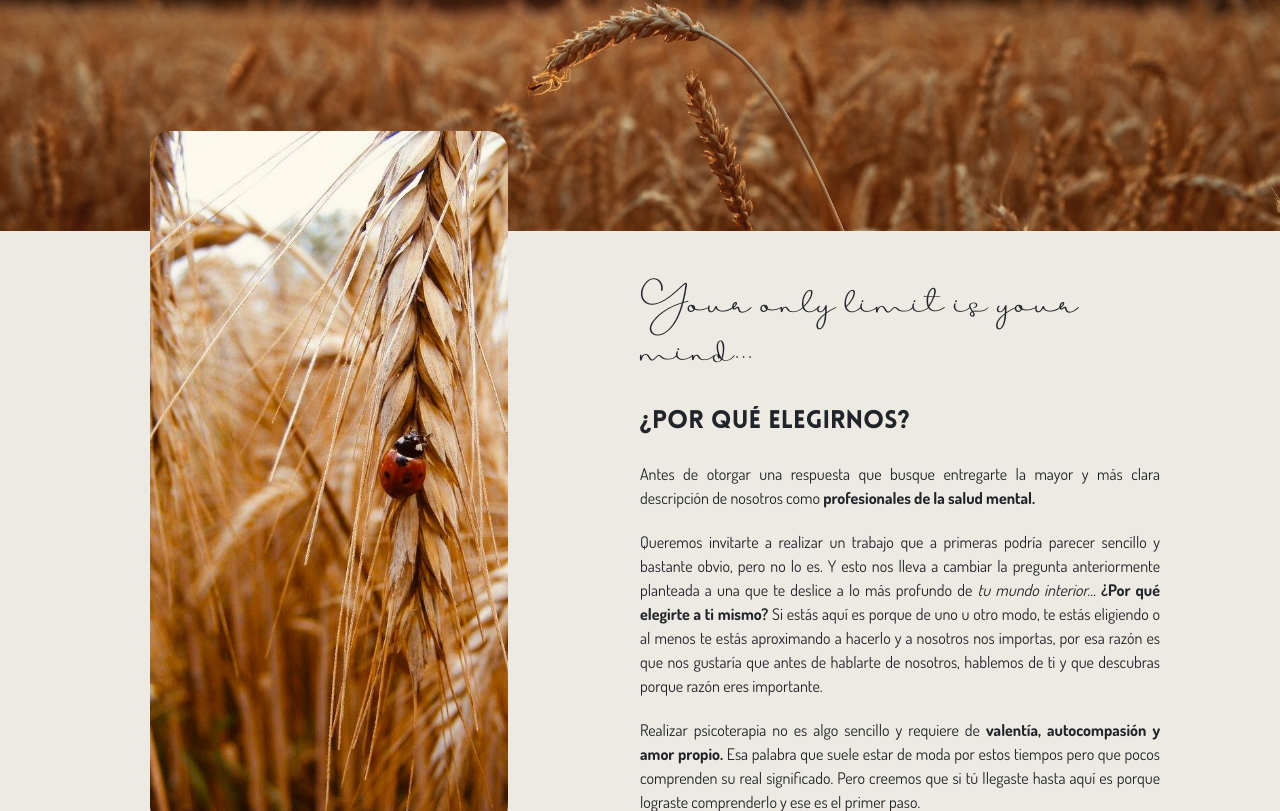
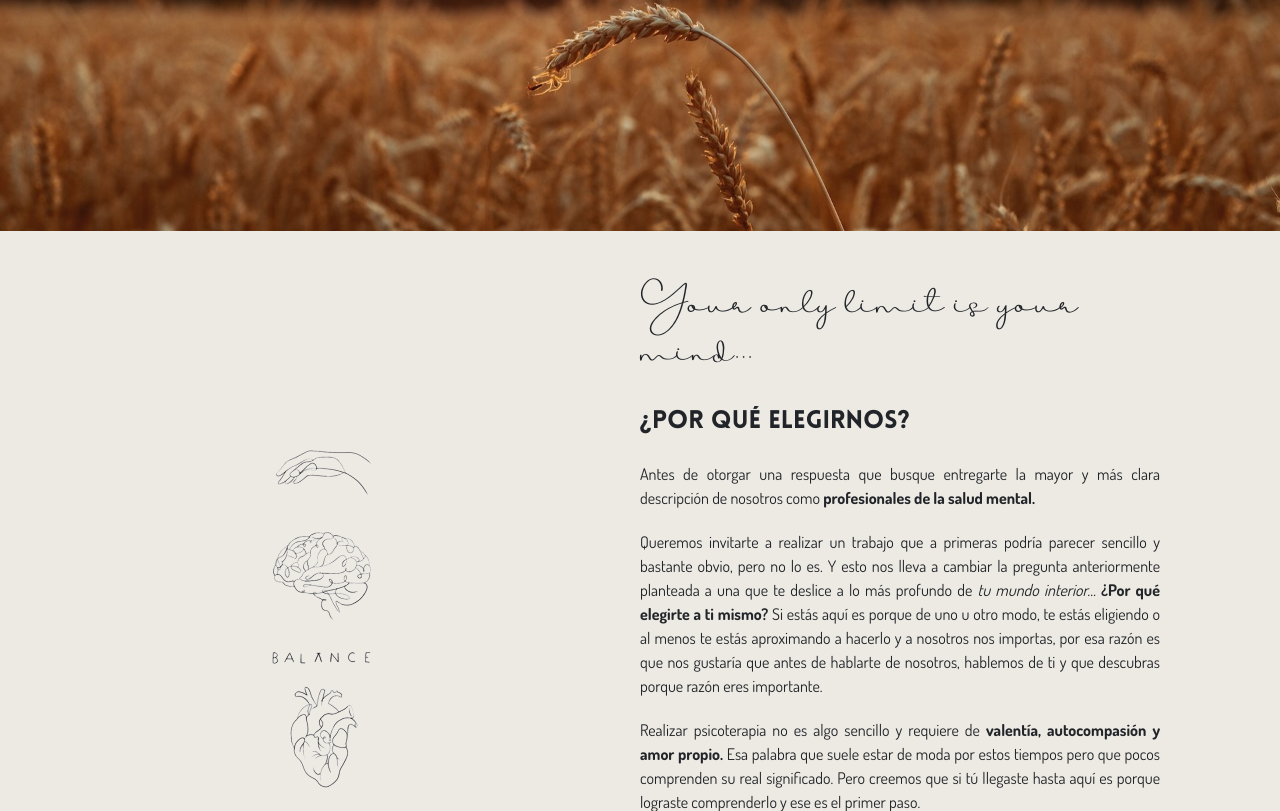
Before and after one commit to FacundoVillarroel/tumundointeriorweb, a React (Create React App) app: page / in a window 1280 px wide. Shown: the part 289-1100 px from the top of the page. Built offline with nearby package versions, Linux system fonts and the light colour scheme.

Commit message:
[feature] - section 1 image changed

```diff
--- a/scss/_section1.scss
+++ b/scss/_section1.scss
@@ -7,7 +7,7 @@
     background-size: cover;
     height: 400px;
     display: flex;
-    .titleContainer{
+    /* .titleContainer{
       position: absolute;
       top: 50%;
       right: 10%;
@@ -36,42 +36,18 @@
         font-family: "beautyDream";
         text-shadow: 1px -1px 0px rgba(0,0,0,1);
       }
-    }
+    } */
   }
   .subtitleContainer{
     display: flex;
-    position: relative;
-    justify-content: space-between;
     padding-top: 50px;
     padding-bottom: 50px;
-    /* .imageSubtitleShadow{
-      z-index: 50;
-      top:-20px;
-      position: absolute;
-      background-color: $almond;
-      height: 620px;
-      width: 28%;
-      margin-left: 170px;
-      border-radius: 20px;
-    } */
     .imageSubtitleContainer{
-      z-index: 100;
-      top:-100px;
-      position: absolute;
-      background-image: url(../src/images/prueba.jpg);
-      background-size: cover;
-      height: 695px;
-      width: 28%;
-      margin-left: 150px;
-      border-radius: 20px;
-      .ImageSubtitle{
-        font-family: "beautyDream";
-        font-size: 30px;
-        margin-left: 50px;
-        margin-top: 50px;
-        color: $cinereous;
-        text-shadow: 1px -1px 0px rgba(0,0,0,1);
-      }
+      min-height: 100%;
+      width: 50%;
+      display: flex;
+      justify-content: center;
+      align-items: center;
     }
   }
   .homeDescriptionContainer{
--- a/src/App.css
+++ b/src/App.css
@@ -82,65 +82,47 @@ html a {
     background-image: url("../src/images/section1Background.jpg");
     background-size: cover;
     height: 400px;
-    display: flex; }
-    .section1Container .imageTitleContainer .titleContainer {
+    display: flex;
+    /* .titleContainer{
       position: absolute;
       top: 50%;
       right: 10%;
       display: flex;
       flex-direction: column;
-      align-items: center; }
-      .section1Container .imageTitleContainer .titleContainer .section1Title {
+      align-items: center;
+      .section1Title{
         font-family: "dosisRegular";
-        color: #e7d7c9;
-        font-size: 50px; }
-      .section1Container .imageTitleContainer .titleContainer .section1Subtitle {
+        color: $almond;
+        font-size: 50px;
+      }
+      .section1Subtitle{
         font-family: "beautyDream";
         padding-top: 10px;
         font-size: 30px;
-        color: #d4b2a7; }
-      .section1Container .imageTitleContainer .titleContainer .homeTitle {
-        color: #a38f85;
-        text-shadow: 1px -1px 0px black;
+        color: $paleDogwood;
+      }
+      .homeTitle{
+        color: $cinereous;
+        text-shadow: 1px -1px 0px rgba(0,0,0,1);
         font-size: 40px;
         font-family: "loveloBlack";
-        padding-left: 15px; }
-      .section1Container .imageTitleContainer .titleContainer .homeTitleBeauty {
+        padding-left: 15px;
+      }
+      .homeTitleBeauty{
         font-family: "beautyDream";
-        text-shadow: 1px -1px 0px black; }
+        text-shadow: 1px -1px 0px rgba(0,0,0,1);
+      }
+    } */ }
   .section1Container .subtitleContainer {
     display: flex;
-    position: relative;
-    justify-content: space-between;
     padding-top: 50px;
-    padding-bottom: 50px;
-    /* .imageSubtitleShadow{
-      z-index: 50;
-      top:-20px;
-      position: absolute;
-      background-color: $almond;
-      height: 620px;
-      width: 28%;
-      margin-left: 170px;
-      border-radius: 20px;
-    } */ }
+    padding-bottom: 50px; }
     .section1Container .subtitleContainer .imageSubtitleContainer {
-      z-index: 100;
-      top: -100px;
-      position: absolute;
-      background-image: url(../src/images/prueba.jpg);
-      background-size: cover;
-      height: 695px;
-      width: 28%;
-      margin-left: 150px;
-      border-radius: 20px; }
-      .section1Container .subtitleContainer .imageSubtitleContainer .ImageSubtitle {
-        font-family: "beautyDream";
-        font-size: 30px;
-        margin-left: 50px;
-        margin-top: 50px;
-        color: #a38f85;
-        text-shadow: 1px -1px 0px black; }
+      min-height: 100%;
+      width: 50%;
+      display: flex;
+      justify-content: center;
+      align-items: center; }
   .section1Container .homeDescriptionContainer {
     width: 50%;
     padding-right: 120px; }
--- a/src/components/contactContainer/ContactContainer.js
+++ b/src/components/contactContainer/ContactContainer.js
@@ -2,7 +2,7 @@ import React,{useState} from 'react';
 import Loading from '../loading/Loading';
 
 const ContactContainer = () => {
-  const [loading, setLoading] = useState(true);
+  const [loading, setLoading] = useState(false);
   const [ values, setValues ] = useState({
     nombre:"",
     apellido:"",
--- a/src/components/section1/Section1.js
+++ b/src/components/section1/Section1.js
@@ -1,4 +1,5 @@
-import React from 'react'
+import React from 'react';
+import image from "../../images/section1Image.png"
 
 const Section1 = () => {
   return (
@@ -6,9 +7,8 @@ const Section1 = () => {
       <div className='imageTitleContainer'>
       </div>
       <div className='subtitleContainer'>
-        <div>
-          <div className='imageSubtitleContainer'></div>
-          <div className='imageSubtitleShadow'></div>
+        <div className='imageSubtitleContainer'>
+          <img src={image} alt="Balance entre el cerebro y el corazon"/>
         </div>
         <div className='homeDescriptionContainer'>
           <h3 className='homeDescriptiontitleDecorative'> Your only limit is your mind...</h3>
--- a/src/components/section3/Section3.js
+++ b/src/components/section3/Section3.js
@@ -1,6 +1,7 @@
 import React,{useState} from 'react';
 import videoSection3 from "../../videos/videoSection3.mp4"
 import SeeMore from '../SeeMore/SeeMore';
+import videoPoster from "../../images/videoPoster.jpg"
 
 const Section3 = () => {
   const [seeMore, setSeeMore] = useState(false)
@@ -52,7 +53,7 @@ const Section3 = () => {
         </div>
       </div>
       <div className='videoContainer'>
-        <video width="400" height="250" controls style={{borderRadius:"20px"}}>
+        <video width="400" height="250" controls style={{borderRadius:"20px"}} poster={videoPoster}>
           <source src={videoSection3} type="video/mp4" />
           Your browser does not support the video tag.
         </video>
```
Also changed, not shown: src/images/section1Image.png (added), src/images/videoPoster.jpg (added).
